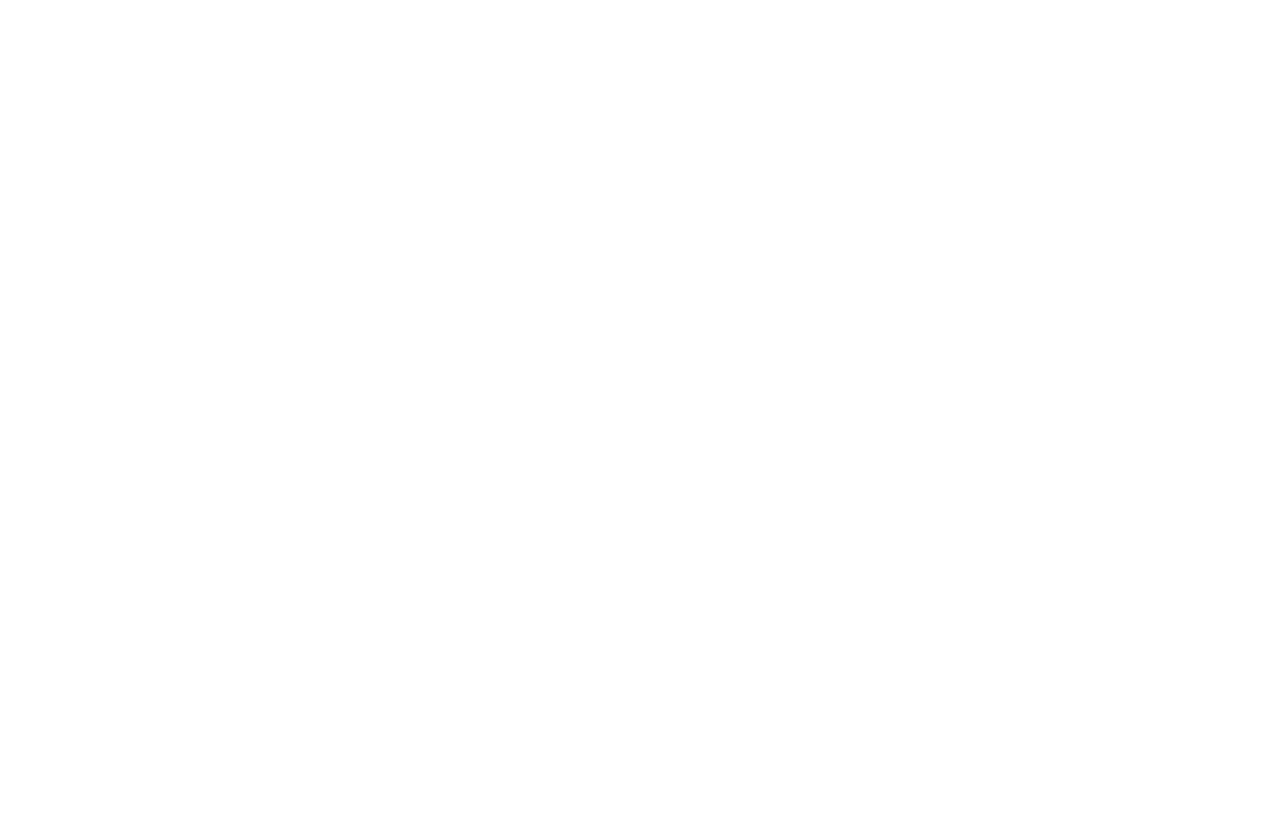
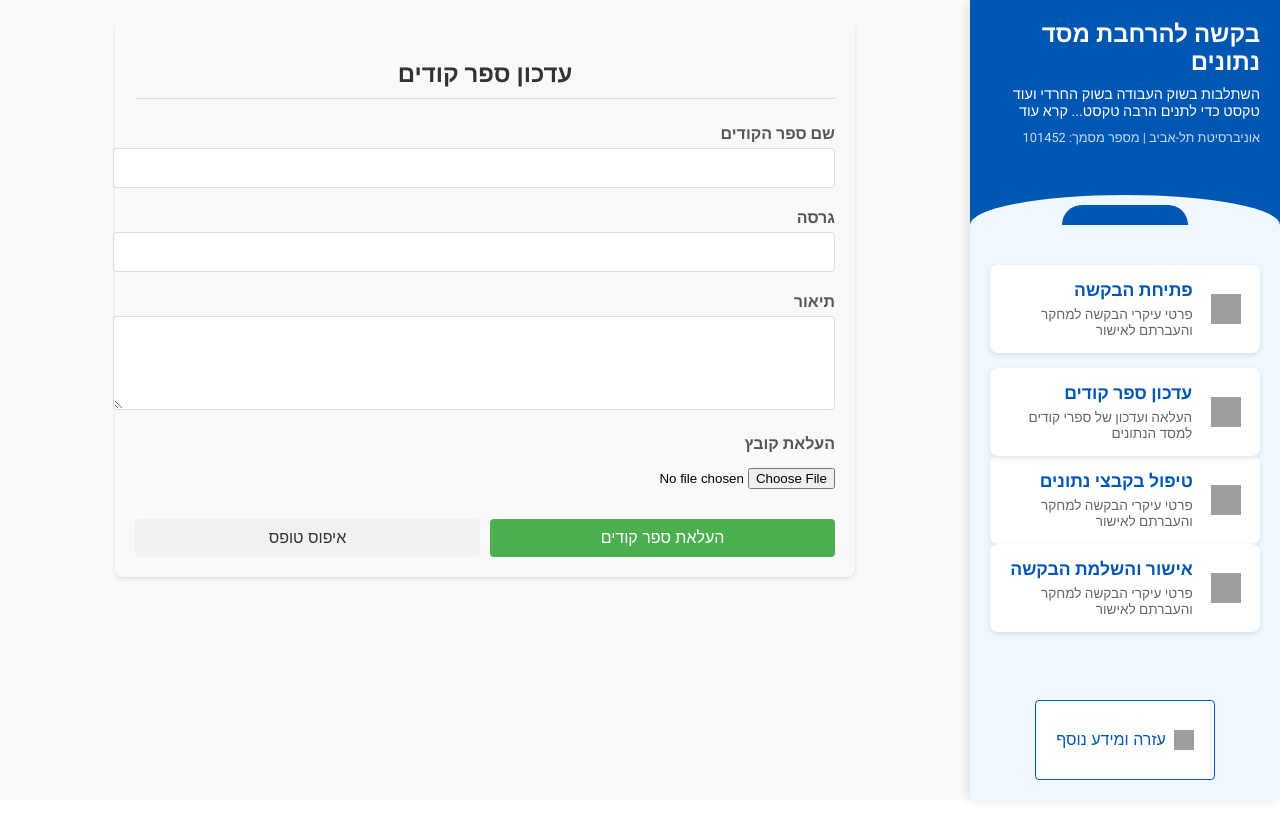
Before and after one commit to TagorPetrosian/update-db, an Angular app: page /update-db-request/codebook in a window 1280 px wide. Before the commit this address led to /. Before the commit the page ends 800 px from the top, so only its background shows below. Built offline with nearby package versions, Linux system fonts and the light colour scheme; grey boxes are pictures that could not be loaded.

Commit message:
codebook

```diff
--- a/src/app/shared/components/process-pane/process-pane.component.html
+++ b/src/app/shared/components/process-pane/process-pane.component.html
@@ -32,15 +32,16 @@
         </div>
       </a>
 
-      <a [routerLink]="['/update-db/approval']" class="menu-item">
+      <a [routerLink]="['/update-db/codebook']" class="menu-item">
         <div class="icon-container">
-          <img src="assets/icons/approval-icon.svg" alt="Approval icon">
+          <img src="assets/icons/codebook-icon.svg" alt="Codebook icon">
         </div>
         <div class="menu-text">
-          <h3>הכנת הבקשה לאישור</h3>
-          <p>פרטי עיקרי הבקשה למחקר והעברתם לאישור</p>
+          <h3>עדכון ספר קודים</h3>
+          <p>העלאה ועדכון של ספרי קודים למסד הנתונים</p>
         </div>
       </a>
+    </div>
 
       <a [routerLink]="['/update-db/data-handling']" class="menu-item">
         <div class="icon-container">
@@ -61,7 +62,6 @@
           <p>פרטי עיקרי הבקשה למחקר והעברתם לאישור</p>
         </div>
       </a>
-    </div>
   </div>
 
   <!-- Footer (with button) -->
--- /dev/null
+++ b/src/app/update-db/update-db-codebook/components/update-db-codebook/update-db-codebook.component.css
@@ -0,0 +1,112 @@
+.codebook-container {
+  max-width: 700px;
+  margin: 0 auto;
+  padding: 20px;
+  background-color: #f9f9f9;
+  border-radius: 8px;
+  box-shadow: 0 2px 4px rgba(0, 0, 0, 0.1);
+}
+
+h2 {
+  color: #333;
+  text-align: center;
+  margin-bottom: 25px;
+  border-bottom: 1px solid #ddd;
+  padding-bottom: 10px;
+}
+
+.form-group {
+  margin-bottom: 20px;
+}
+
+label {
+  display: block;
+  margin-bottom: 5px;
+  font-weight: 600;
+  color: #555;
+}
+
+input[type="text"],
+textarea {
+  width: 100%;
+  padding: 10px;
+  border: 1px solid #ddd;
+  border-radius: 4px;
+  font-size: 16px;
+}
+
+textarea {
+  resize: vertical;
+}
+
+input[type="file"] {
+  padding: 10px 0;
+}
+
+.form-actions {
+  display: flex;
+  gap: 10px;
+  margin-top: 20px;
+}
+
+button {
+  padding: 10px 15px;
+  border: none;
+  border-radius: 4px;
+  cursor: pointer;
+  font-size: 16px;
+  flex: 1;
+}
+
+button[type="submit"] {
+  background-color: #4CAF50;
+  color: white;
+}
+
+button[type="submit"]:hover {
+  background-color: #45a049;
+}
+
+button[type="button"] {
+  background-color: #f1f1f1;
+  color: #333;
+}
+
+button[type="button"]:hover {
+  background-color: #e7e7e7;
+}
+
+button:disabled {
+  background-color: #cccccc;
+  cursor: not-allowed;
+}
+
+.error-message {
+  color: #d32f2f;
+  font-size: 14px;
+  margin-top: 5px;
+}
+
+.success-message {
+  background-color: #e8f5e9;
+  border: 1px solid #a5d6a7;
+  padding: 15px;
+  border-radius: 4px;
+  text-align: center;
+  margin-bottom: 20px;
+}
+
+.success-message p {
+  color: #2e7d32;
+  margin-bottom: 15px;
+  font-weight: bold;
+}
+
+.success-message button {
+  background-color: #4CAF50;
+  color: white;
+  padding: 10px 15px;
+  border: none;
+  border-radius: 4px;
+  cursor: pointer;
+}
--- /dev/null
+++ b/src/app/update-db/update-db-codebook/components/update-db-codebook/update-db-codebook.component.html
@@ -0,0 +1,45 @@
+<div class="codebook-container">
+  <h2>עדכון ספר קודים</h2>
+
+  <div *ngIf="submitSuccess" class="success-message">
+    <p>ספר הקודים הועלה בהצלחה!</p>
+    <button (click)="submitSuccess = false">העלאה נוספת</button>
+  </div>
+
+  <form *ngIf="!submitSuccess" [formGroup]="codebookForm" (ngSubmit)="onSubmit()">
+    <div class="form-group">
+      <label for="codebookName">שם ספר הקודים</label>
+      <input type="text" id="codebookName" formControlName="codebookName">
+      <div *ngIf="codebookForm.get('codebookName')?.invalid && codebookForm.get('codebookName')?.touched" class="error-message">
+        שם ספר הקודים הוא שדה חובה
+      </div>
+    </div>
+
+    <div class="form-group">
+      <label for="version">גרסה</label>
+      <input type="text" id="version" formControlName="version">
+      <div *ngIf="codebookForm.get('version')?.invalid && codebookForm.get('version')?.touched" class="error-message">
+        גרסה היא שדה חובה
+      </div>
+    </div>
+
+    <div class="form-group">
+      <label for="description">תיאור</label>
+      <textarea id="description" formControlName="description" rows="4"></textarea>
+    </div>
+
+    <div class="form-group">
+      <label for="fileUpload">העלאת קובץ</label>
+      <input type="file" id="fileUpload" formControlName="fileUpload">
+    </div>
+
+    <div class="form-actions">
+      <button type="submit" [disabled]="submitting">
+        {{ submitting ? 'מעלה...' : 'העלאת ספר קודים' }}
+      </button>
+      <button type="button" (click)="codebookForm.reset()">
+        איפוס טופס
+      </button>
+    </div>
+  </form>
+</div>
--- /dev/null
+++ b/src/app/update-db/update-db-codebook/components/update-db-codebook/update-db-codebook.component.ts
@@ -0,0 +1,53 @@
+import { Component } from '@angular/core';
+import { CommonModule } from '@angular/common';
+import { ReactiveFormsModule, FormBuilder, FormGroup, Validators } from '@angular/forms';
+import { UpdateDbCodebookService } from '../../update-db-codebook.service';
+
+@Component({
+  selector: 'app-update-db-codebook',
+  templateUrl: './update-db-codebook.component.html',
+  styleUrls: ['./update-db-codebook.component.css'],
+  standalone: true,
+  imports: [CommonModule, ReactiveFormsModule]
+})
+export class UpdateDbCodebookComponent {
+  codebookForm: FormGroup;
+  submitting = false;
+  submitSuccess = false;
+
+  constructor(
+    private fb: FormBuilder,
+    private codebookService: UpdateDbCodebookService
+  ) {
+    this.codebookForm = this.fb.group({
+      codebookName: ['', Validators.required],
+      version: ['', Validators.required],
+      description: [''],
+      fileUpload: ['']
+    });
+  }
+
+  onSubmit(): void {
+    if (this.codebookForm.valid) {
+      this.submitting = true;
+
+      this.codebookService.submitCodebook(this.codebookForm.value)
+        .subscribe({
+          next: (response) => {
+            this.submitting = false;
+            this.submitSuccess = true;
+            this.codebookForm.reset();
+          },
+          error: (error) => {
+            this.submitting = false;
+            console.error('Error submitting codebook:', error);
+          }
+        });
+    } else {
+      // Mark all fields as touched to trigger validation
+      Object.keys(this.codebookForm.controls).forEach(key => {
+        this.codebookForm.get(key)?.markAsTouched();
+      });
+    }
+  }
+}
--- /dev/null
+++ b/src/app/update-db/update-db-codebook/update-db-codebook.service.ts
@@ -0,0 +1,16 @@
+import { Injectable } from '@angular/core';
+import { Observable, of } from 'rxjs';
+
+@Injectable({
+  providedIn: 'root'
+})
+export class UpdateDbCodebookService {
+  // Empty service
+  constructor() { }
+
+  submitCodebook(data: any): Observable<any> {
+    // Mock implementation - replace with actual API call
+    console.log('Submitting codebook data:', data);
+    return of({ success: true, message: 'Codebook submitted successfully' });
+  }
+}
--- a/src/app/update-db/update-db-routing.module.ts
+++ b/src/app/update-db/update-db-routing.module.ts
@@ -11,18 +11,10 @@ const routes: Routes = [
         path: 'new-request',
         loadChildren: () => import('./new-update-db-request/new-update-db-request.module').then(m => m.NewUpdateDbRequestModule)
       },
-      // {
-      //   path: 'approval',
-      //   loadComponent: () => import('./components/approval/approval.component').then(c => c.ApprovalComponent)
-      // },
-      // {
-      //   path: 'data-handling',
-      //   loadComponent: () => import('./components/data-handling/data-handling.component').then(c => c.DataHandlingComponent)
-      // },
-      // {
-      //   path: 'completion',
-      //   loadComponent: () => import('./components/completion/completion.component').then(c => c.CompletionComponent)
-      // },
+      {
+        path: 'codebook',
+        loadChildren: () => import('./update-db-codebook/update-db-codebook.module').then(m => m.UpdateDbCodebookModule)
+      },
       {
         path: '',
         redirectTo: 'new-request',
```
Also changed, not shown: src/app/update-db/update-db-codebook/update-db-codebook-routing.module.ts (added, +16 -0 lines), src/app/update-db/update-db-codebook/update-db-codebook.module.ts (added, +13 -0 lines).
